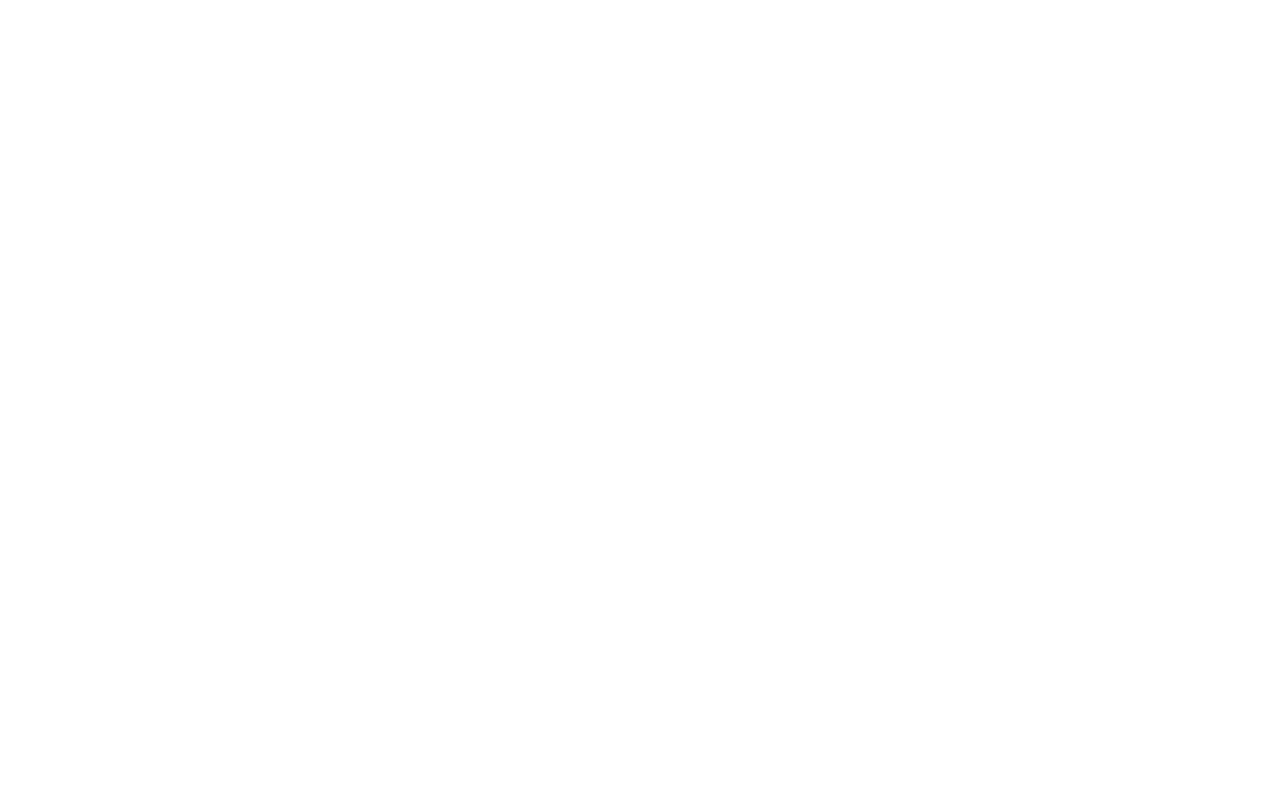
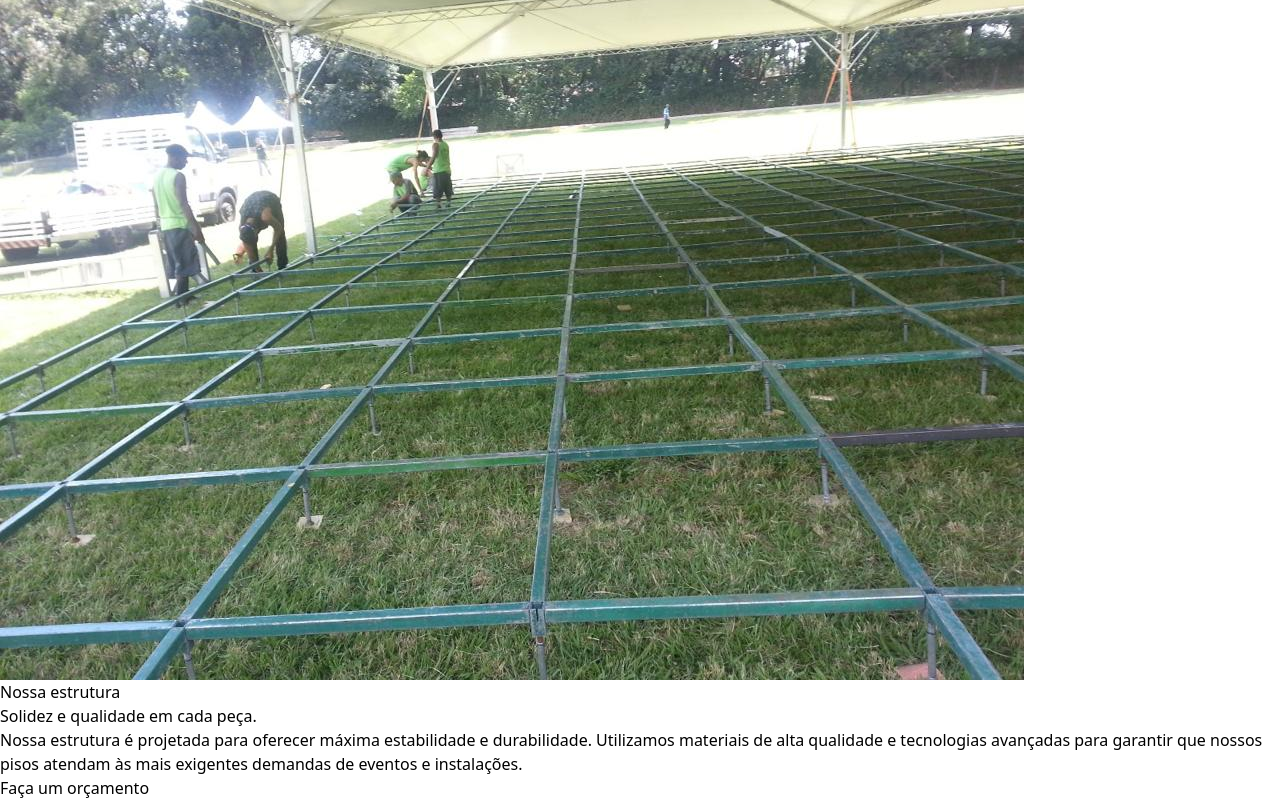
Before and after one commit to williandeitosi/pisosfenix, a React (Vite) app: page / in a window 1280 px wide. Shown: the part 4897-5697 px from the top of the page. Before the commit the page ends 4809 px from the top, so only its background shows below. Built offline with nearby package versions, Linux system fonts and the light colour scheme.

Commit message:
feat: create StructureBase section

```diff
--- a/src/components/LDTpisos.tsx
+++ b/src/components/LDTpisos.tsx
@@ -156,7 +156,29 @@
   );
 };
 
-
+const StructureSection: React.FC = () => (
+  <section className="container mx-auto flex flex-col-reverse items-center justify-between px-4 py-16 md:flex-row">
+    <div className="relative h-64 w-full md:h-96 md:w-1/2 mb-8 md:mb-0">
+      <img
+        src={estruturaImage}
+        alt="Nossa estrutura"
+        className="h-full w-full object-cover rounded-lg"
+      />
+    </div>
+    <div className="max-w-2xl text-center md:text-left md:ml-8">
+      <h2 className="mb-4 text-4xl font-bold text-white">Nossa estrutura</h2>
+      <p className="mb-6 text-xl text-green-400">Solidez e qualidade em cada peça.</p>
+      <p className="mb-8 text-gray-300">
+        Nossa estrutura é projetada para oferecer máxima estabilidade e durabilidade.
+        Utilizamos materiais de alta qualidade e tecnologias avançadas para garantir
+        que nossos pisos atendam às mais exigentes demandas de eventos e instalações.
+      </p>
+      <button className="rounded-md bg-green-700 px-6 py-3 text-lg font-semibold text-white hover:bg-[#006400]">
+        Faça um orçamento
+      </button>
+    </div>
+  </section>
+);
 
 const CriadeckPage: React.FC = () => {
   return (
@@ -165,6 +187,7 @@
       <MainSection />
       <ImageSection />
       <FloorTypeSection />
+      <StructureSection />
     </div>
   );
 };
```
